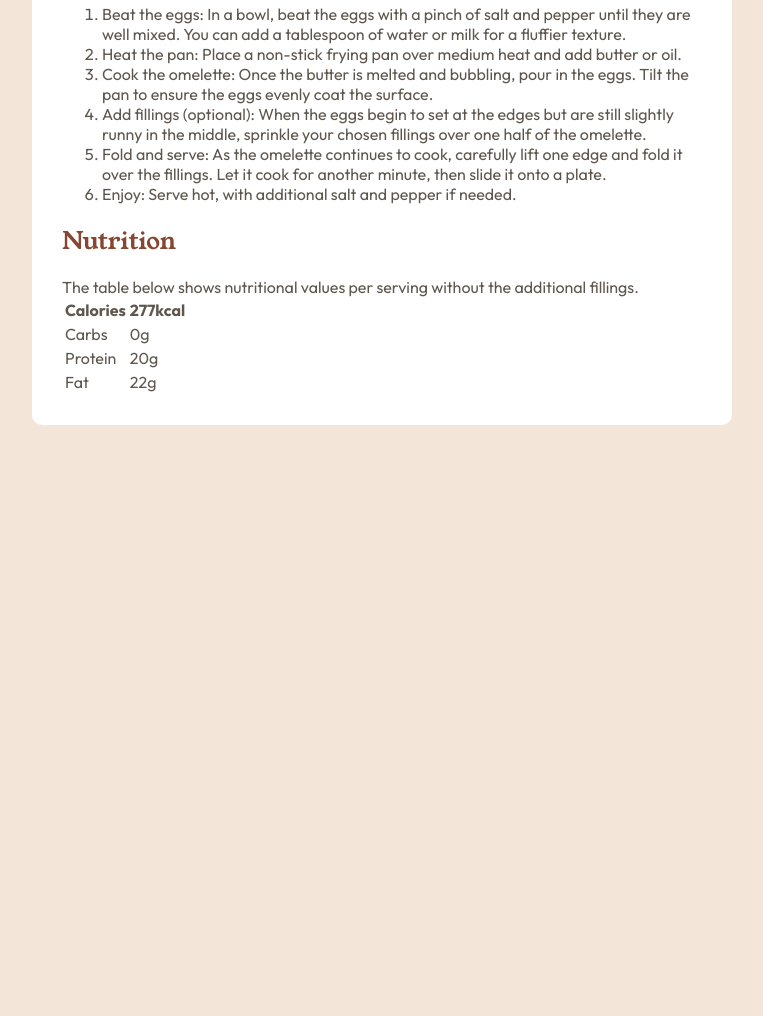
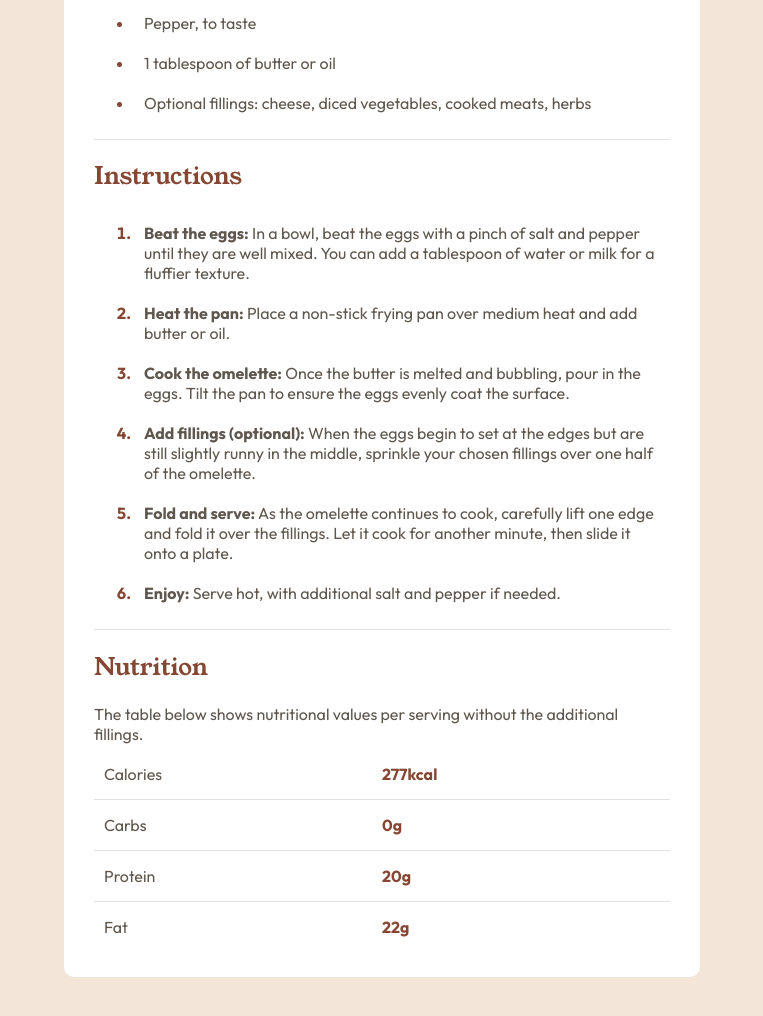
Before and after one commit to asymtut/Recipe-Page, a plain HTML site: page index.html in a window 1280 px wide. Shown: the part 920-1936 px from the top of the page, without its empty margins (258-1021 px from the left). Before the commit the page ends 1445 px from the top, so only its background shows below. Drawn offline with Linux system fonts and the light colour scheme.

Commit message:
Final Commit

```diff
--- a/index.html
+++ b/index.html
@@ -18,18 +18,22 @@
 
   <div class="main-div">
     <img src="./assets/images/image-omelette.jpeg">
+
+    <div class="custom-padding">
       <h1>Simple Omelette Recipe</h1>
 
-    An easy and quick dish, perfect for any meal. This classic omelette combines beaten eggs cooked
-    to perfection, optionally filled with your choice of cheese, vegetables, or meats.
+      <p> An easy and quick dish, perfect for any meal. This classic omelette combines beaten eggs cooked
+        to perfection, optionally filled with your choice of cheese, vegetables, or meats.</p>
 
+      <div class="note">
         <h3 class="indented-header">Preparation time</h3>
 
         <ul class="indented-text">
-      <li>Total: Approximately 10 minutes</li>
-      <li>Preparation: 5 minutes</li>
-      <li>Cooking: 5 minutes</li>
+          <li><strong>Total:</strong> Approximately 10 minutes</li>
+          <li><strong>Preparation:</strong> 5 minutes</li>
+          <li><strong>Cooking:</strong> 5 minutes</li>
         </ul>
+      </div>
 
 
       <h2>Ingredients</h2>
@@ -43,54 +47,66 @@
       </ul>
 
 
+      <div class="horizontal-line"></div>
 
       <h2>Instructions</h2>
 
       <ol>
-      <li>Beat the eggs: In a bowl, beat the eggs with a pinch of salt and pepper until they are well mixed.
+        <li><strong>Beat the eggs:</strong> In a bowl, beat the eggs with a pinch of salt and pepper until they are well
+          mixed.
           You can add a tablespoon of water or milk for a fluffier texture.</li>
 
-      <li>Heat the pan: Place a non-stick frying pan over medium heat and add butter or oil.</li>
+        <li><strong>Heat the pan:</strong> Place a non-stick frying pan over medium heat and add butter or oil.</li>
 
-      <li>Cook the omelette: Once the butter is melted and bubbling, pour in the eggs. Tilt the pan to ensure
+        <li><strong>Cook the omelette:</strong> Once the butter is melted and bubbling, pour in the eggs. Tilt the pan
+          to
+          ensure
           the eggs evenly coat the surface.</li>
 
-      <li>Add fillings (optional): When the eggs begin to set at the edges but are still slightly runny in the
+        <li><strong>Add fillings (optional):</strong> When the eggs begin to set at the edges but are still slightly
+          runny
+          in the
           middle, sprinkle your chosen fillings over one half of the omelette.</li>
 
-      <li>Fold and serve: As the omelette continues to cook, carefully lift one edge and fold it over the
+        <li><strong>Fold and serve:</strong> As the omelette continues to cook, carefully lift one edge and fold it over
+          the
           fillings. Let it cook for another minute, then slide it onto a plate.</li>
 
-      <li>Enjoy: Serve hot, with additional salt and pepper if needed.</li>
+        <li><strong>Enjoy:</strong> Serve hot, with additional salt and pepper if needed.</li>
       </ol>
+
+      <div class="horizontal-line"></div>
 
       <h2>Nutrition</h2>
 
 
       The table below shows nutritional values per serving without the additional fillings.
-    <table>
-      <thead>
 
-        <th>Calories</th>
-        <th>277kcal</th>
+      <div class="row" style="margin-top: 10px;">
+        <div class="table-item">Calories</div>
+        <div class="table-item col2">277kcal</div>
+      </div>
+      <div class="horizontal-line"></div>
 
-      </thead>
-      <tbody>
-        <tr>
-          <td>Carbs</td>
-          <td>0g</td>
-        </tr>
-        <tr>
-          <td>Protein</td>
-          <td>20g</td>
-        </tr>
-        <tr>
-          <td>Fat</td>
-          <td>22g</td>
-        </tr>
-      </tbody>
-    </table>
+      <div class="row">
+        <div class="table-item">Carbs</div>
+        <div class="table-item col2">0g</div>
+      </div>
+      <div class="horizontal-line"></div>
 
+      <div class="row">
+        <div class="table-item">Protein</div>
+        <div class="table-item col2">20g</div>
+      </div>
+      <div class="horizontal-line"></div>
+
+      <div class="row">
+        <div class="table-item">Fat</div>
+        <div class="table-item col2">22g</div>
+      </div>
+
+
+    </div>
   </div>
 </body>
 
--- a/style/style.css
+++ b/style/style.css
@@ -17,12 +17,13 @@ body {
 .main-div {
     background-color: hsl(0, 0%, 100%);
     margin: 100px auto;
-    width: 50%;
+    width: 45%;
     padding: 30px;
     border-radius: 10px;
     color: hsl(30, 10%, 34%);
     font-weight: 400;
     font-family: 'Outfit';
+
 }
 
 h1 {
@@ -41,18 +42,84 @@ h3 {
     font-weight: 600;
 }
 
-h1,h2{
+h1,
+h2 {
     font-family: 'Young Serif';
 }
 
 img {
     width: 100%;
+    border-radius: 10px;
 }
 
-.indented-header{
+.indented-header {
     text-indent: 30px;
 }
-.indented-text{
+
+.indented-text {
     padding-left: 50px;
     text-indent: 30px;
 }
+
+.note {
+    background-color: hsl(330, 100%, 98%);
+    padding: 5px;
+    margin: 10px auto;
+    border-radius: 5px;
+}
+
+li {
+    padding: 10px;
+}
+
+li::marker {
+    font-weight: 700;
+    color: hsl(14, 45%, 36%);
+
+}
+
+.horizontal-line {
+    width: 100%;
+    margin: 5px auto;
+    background-color: rgba(0, 0, 0, 0.119);
+    height: 1px;
+}
+
+.row {
+    display: flex;
+    flex-direction: row;
+    padding: 10px;
+    align-items: center;
+    justify-content: space-around;
+}
+
+.table-item {
+    justify-self: flex-start;
+    width: 50%;
+}
+
+.col2 {
+    font-weight: 700;
+    color: hsl(14, 45%, 36%);
+}
+
+@media screen and (max-width: 660px) {
+    .main-div {
+        width: 100vw;
+        margin: 0;
+        box-sizing: border-box;
+        border-radius: 0;
+
+        padding: 0;
+    }
+
+    .custom-padding {
+
+        padding: 30px;
+    }
+
+    img {
+        width: 100vw;
+        border-radius: 0;
+    }
+}
```
Also changed, not shown: design/desktop-design.jpg (deleted), design/mobile-design.jpg (deleted), preview.jpg (deleted), screenshot/Screenshot 2024-10-01 at 00-06-31 Frontend Mentor Recipe page.png (added), screenshot/Screenshot 2024-10-01 at 00-06-40 Frontend Mentor Recipe page.png (added), 2 other files. Lines whose indentation alone changed are shown as unchanged.
